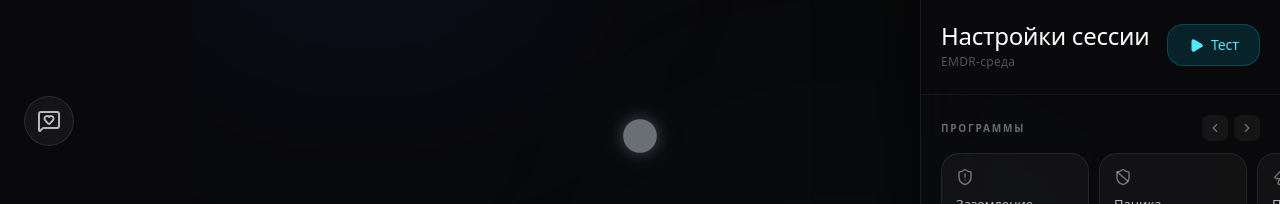
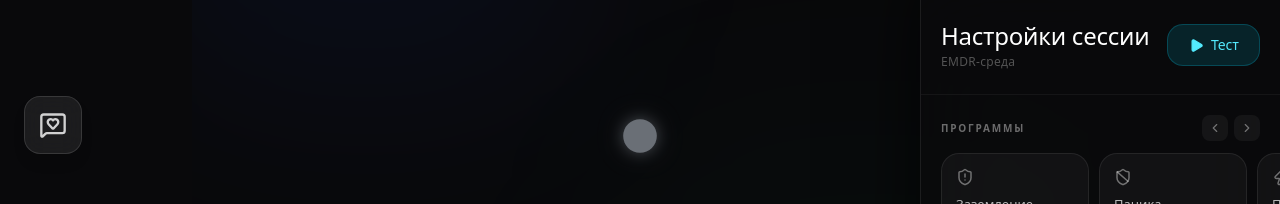
Before and after one commit to fsbtactic-code/emdr, a Next.js app: page / in a window 1280 px wide. Shown: the top 204 px of the page. Built offline with nearby package versions, Linux system fonts and the light colour scheme.

Commit message:
fix: play icon optical center, enlarge feedback button

```diff
--- a/components/ai/Sidebar.tsx
+++ b/components/ai/Sidebar.tsx
@@ -73,9 +73,9 @@ export const Sidebar = () => {
     <>
       <button
         onClick={() => setIsOpen(true)}
-        className={`fixed left-4 md:left-6 top-20 md:top-24 z-40 p-3 rounded-full bg-white/5 hover:bg-white/10 transition-all duration-300 backdrop-blur-md border border-white/10 ${isOpen ? 'opacity-0 pointer-events-none' : 'opacity-100'}`}
+        className={`fixed left-4 md:left-6 top-20 md:top-24 z-40 p-3.5 rounded-2xl bg-white/8 hover:bg-white/14 transition-all duration-300 backdrop-blur-md border border-white/12 shadow-lg ${isOpen ? 'opacity-0 pointer-events-none' : 'opacity-100'}`}
       >
-        <MessageSquareHeart size={24} className="text-white/70" />
+        <MessageSquareHeart size={28} className="text-white/80" />
       </button>
 
       <AnimatePresence>
--- a/components/emdr/Controls.tsx
+++ b/components/emdr/Controls.tsx
@@ -15,7 +15,7 @@ export const Controls = () => {
           onClick={togglePlaying}
           className="w-20 h-20 flex items-center justify-center rounded-full bg-white/10 hover:bg-white/20 hover:scale-105 active:scale-95 transition-all duration-300 text-white shadow-xl backdrop-blur-xl border border-white/5"
         >
-          {isPlaying ? <Pause size={32} fill="currentColor" /> : <Play size={32} fill="currentColor" className="ml-2" />}
+          {isPlaying ? <Pause size={32} fill="currentColor" /> : <Play size={32} fill="currentColor" style={{ transform: 'translateX(2px)' }} />}
         </button>
         {setsCompleted > 0 && (
           <p className="mt-4 text-xs tracking-widest uppercase text-white/50 font-medium">
```
